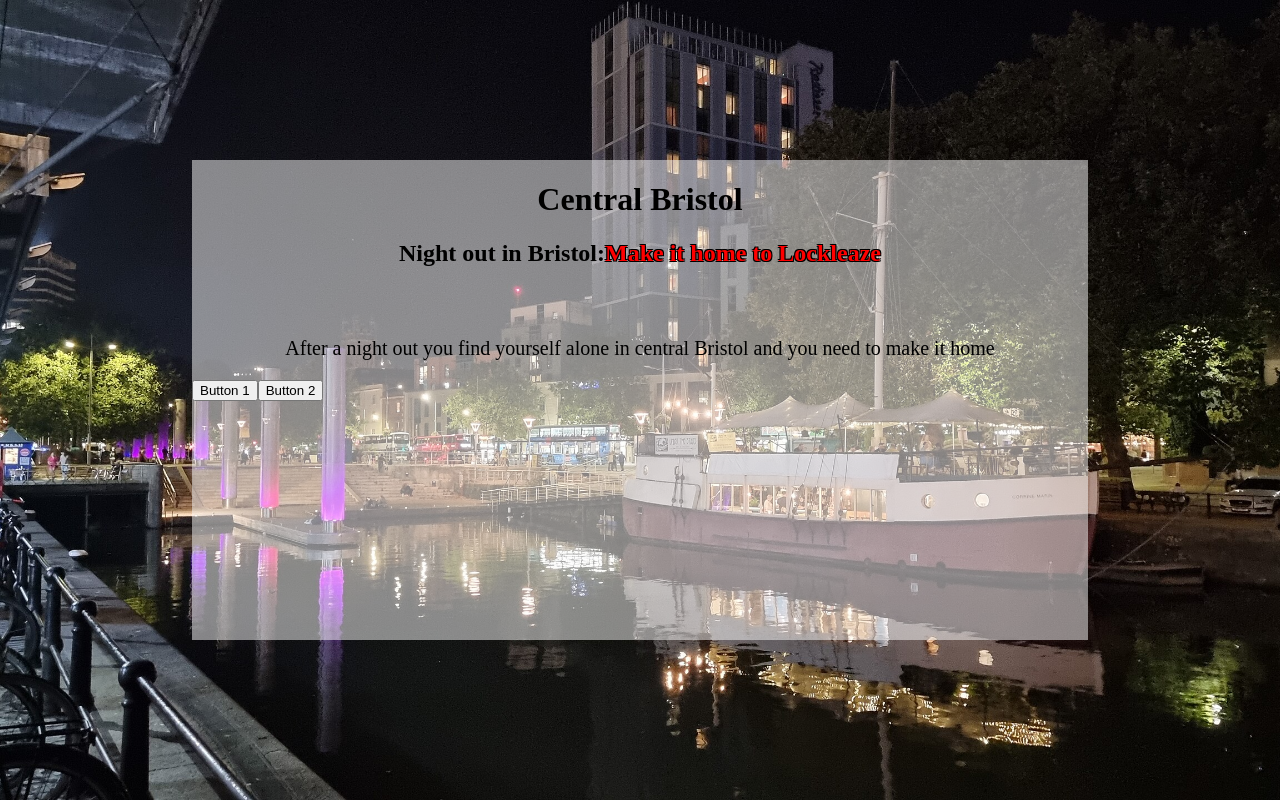
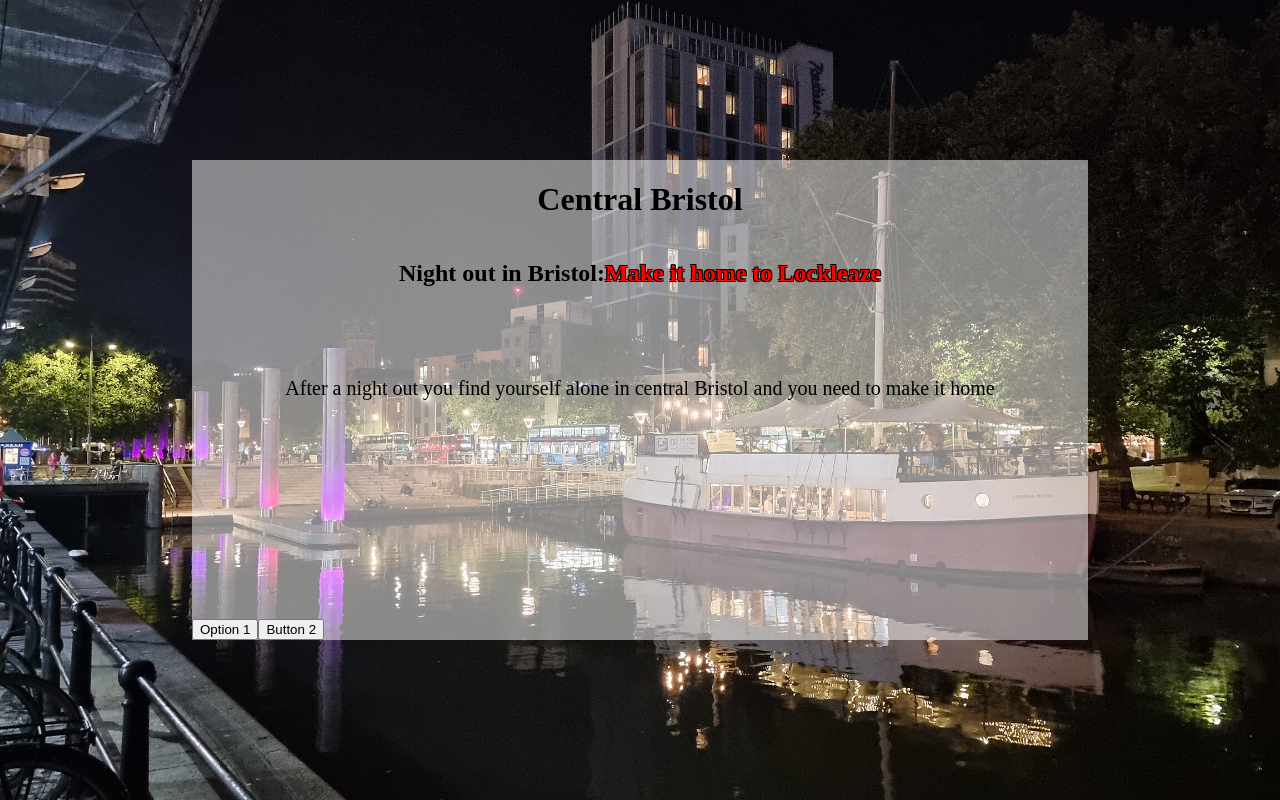
Before and after one commit to Frankataccess/Web-app-story, a React (Vite) app in the folder web-app-story/: page / in a window 1280 px wide. Built offline with nearby package versions, Linux system fonts and the light colour scheme.

Commit message:
moved buttons bottom left

```diff
--- a/web-app-story/src/App.jsx
+++ b/web-app-story/src/App.jsx
@@ -31,6 +31,8 @@ const App = () => {
         position: 'relative',
         width: '70vw',
         height: '60vh',
+        display: "flex",
+        flexDirection:"column",
 
       }}>
           <h1 className="text-2xl font-bold text-center" align="center" >Central Bristol</h1>
@@ -43,14 +45,18 @@ const App = () => {
             Make it home to Lockleaze
           </span>
         </h2>
-        <p style={{ textAlign: 'center', fontSize: '20px', paddingTop: '50px',paddingLeft: '20px', paddingRight: '20px' }}>
+        <p style={{ textAlign: 'center', fontSize: '20px', paddingTop: '50px',paddingLeft: '20px', paddingRight: '20px', flexGrow:"1" }}>
           After a night out you find yourself alone in central Bristol and you need to make it home
         </p>
 
-        <div className="flex justify-between absolute bottom-0 left-0 right-0 p-5">
-    <button className="bg-blue-500 text-white px-4 py-2 rounded">Button 1</button>
-    <button className="bg-green-500 text-white px-4 py-2 rounded">Button 2</button>
-  </div>
+        <div className="flex justify-between absolute" style={{
+
+        }} >
+          <button>
+            Option 1
+          </button>
+          <button className="bg-green-500 text-white px-4 py-2 rounded">Button 2</button>
+        </div>
 
       </div>
     </div>
```
